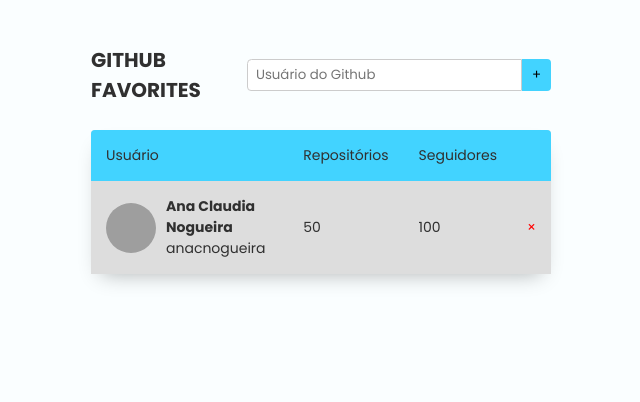
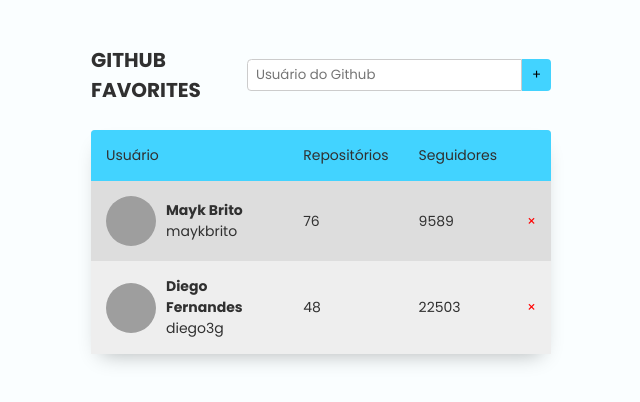
Before and after one commit to anacnogueira/explorer-stage-6-github-favorites, a plain HTML site: page index.html in a window 1280 px wide. Shown: the whole page, without its empty margins (319-959 px from the left). Drawn offline with Linux system fonts and the light colour scheme; grey boxes are pictures that could not be loaded.

Commit message:
Pegando os dados e jogando no HTML

```diff
--- a/index.html
+++ b/index.html
@@ -36,25 +36,7 @@
             <th></th>
           </tr>
         </thead>
-        <tbody>
-          <tr>
-            <td class="user">
-              <img
-                src="https://github.com/anacnogueira.png"
-                alt="Imagem de Ana Claudia Nogueira"
-              />
-              <a href="https://github.com/anacnogueira" target="_blank">
-                <p>Ana Claudia Nogueira</p>
-                <span>anacnogueira</span>
-              </a>
-            </td>
-            <td class="repositories">50</td>
-            <td class="followers">100</td>
-            <td>
-              <button class="remove">&times;</button>
-            </td>
-          </tr>
-        </tbody>
+        <tbody></tbody>
       </table>
     </div>
   </body>
--- a/js/Favorites.js
+++ b/js/Favorites.js
@@ -1,22 +1,79 @@
 export class Favorites {
   constructor(root) {
     this.root = document.querySelector(root);
+    this.load();
+  }
+
+  load() {
+    this.entries = [
+      {
+        login: "maykbrito",
+        name: "Mayk Brito",
+        public_repos: "76",
+        followers: "9589",
+      },
+      {
+        login: "diego3g",
+        name: "Diego Fernandes",
+        public_repos: "48",
+        followers: "22503",
+      },
+    ];
   }
 }
 
 export class FavoritesView extends Favorites {
   constructor(root) {
     super(root);
+    this.tbody = this.root.querySelector("table tbody");
+    this.update();
   }
 
   update() {
     this.removeAllTr();
+
+    this.entries.forEach((user) => {
+      const row = this.createRow();
+      console.log(row);
+
+      row.querySelector(
+        ".user img"
+      ).src = `https://github.com/${user.login}.png`;
+      row.querySelector(".user img").alt = `Imagem de ${user.name}`;
+      row.querySelector(".user p").textContent = user.name;
+      row.querySelector(".user span").textContent = user.login;
+      row.querySelector(".repositories").textContent = user.public_repos;
+      row.querySelector(".followers").textContent = user.followers;
+
+      this.tbody.append(row);
+    });
+  }
+
+  createRow() {
+    const tr = document.createElement("tr");
+    tr.innerHTML = `
+      <td class="user">
+        <img
+          src="https://github.com/anacnogueira.png"
+          alt="Imagem de Ana Claudia Nogueira"
+        />
+        <a href="https://github.com/anacnogueira" target="_blank">
+          <p>Ana Claudia Nogueira</p>
+          <span>anacnogueira</span>
+        </a>
+      </td>
+      <td class="repositories">50</td>
+      <td class="followers">100</td>
+      <td>
+        <button class="remove">&times;</button>
+      </td>
+    `;
+
+    return tr;
   }
 
   removeAllTr() {
-    const tbody = this.root.querySelector("table tbody");
-
-    tbody.querySelectorAll("tr").forEach((tr) => {
+    this.tbody.querySelectorAll("tr").forEach((tr) => {
       tr.remove();
     });
   }
```
